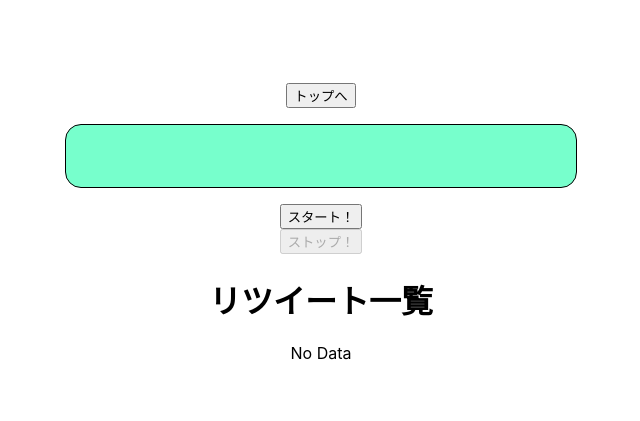
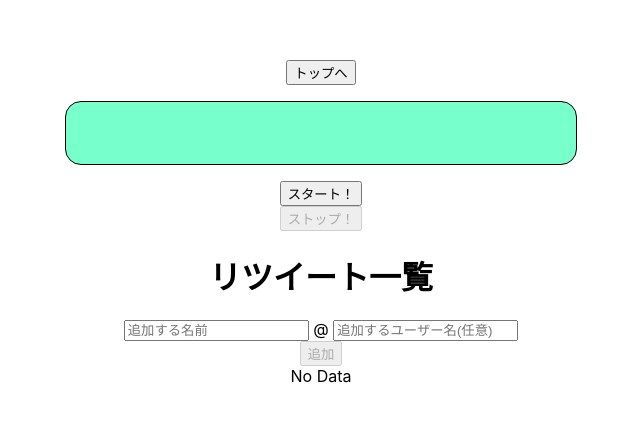
Before and after one commit to mitsuki3553/practice-twitter-api, a Next.js app: page /retweet/1 in a window 1280 px wide. Shown: the part 177-598 px from the top of the page, without its empty margins (319-959 px from the left). Built offline with nearby package versions, Linux system fonts and the light colour scheme.

Commit message:
✨ 名前の追加・削除実装

```diff
--- a/src/pages/retweet/[tweet]/index.tsx
+++ b/src/pages/retweet/[tweet]/index.tsx
@@ -6,9 +6,11 @@ import { useSharedState } from "src/utils/globalState";
 
 const User: NextPage = () => {
   const { query, replace } = useRouter();
-  const [retweet] = useSharedState("retweet");
+  const [retweet,setRetweet] = useSharedState("retweet");
   const [name, setName] = useState("");
   const [timer, setTimer] = useState<any>(undefined);
+  const [newName, setNewName] = useState("");
+  const [newUserName, setNewUserName] = useState("");
 
   const handleStart = () => {
     const intervalId = setInterval(() => {
@@ -49,13 +51,43 @@ const User: NextPage = () => {
         ストップ！
       </button>
       <h1>リツイート一覧</h1>
+      <div>
+      <input
+        type="text"
+        placeholder="追加する名前"
+        value={newName}
+        onChange={(e) => {
+          setNewName(e.target.value);
+        }}
+      />
+      <span> @ </span>
+      <input
+        type="text"
+        placeholder="追加するユーザー名(任意)"
+        value={newUserName}
+        onChange={(e) => {
+          setNewUserName(e.target.value);
+        }}
+      />
+      </div>
+      <button onClick={() => {
+        setRetweet([...retweet,{id:"",name:newName,username:newUserName}])
+        setNewName(""); setNewUserName("");
+      }}
+      disabled={!newName}
+      >追加</button>
       {retweet ? (
-        retweet.map((item: any, index: number) => {
+        retweet.slice().reverse().map((item: any, index: number) => {
           return (
             <div key={index}>
               <span>
                 {item.name}@{item.username}
               </span>
+              <button
+              onClick={()=>{
+                setRetweet([...retweet].filter(i=>i.name !== item.name));
+              }}
+              >削除</button>
             </div>
           );
         })
```
